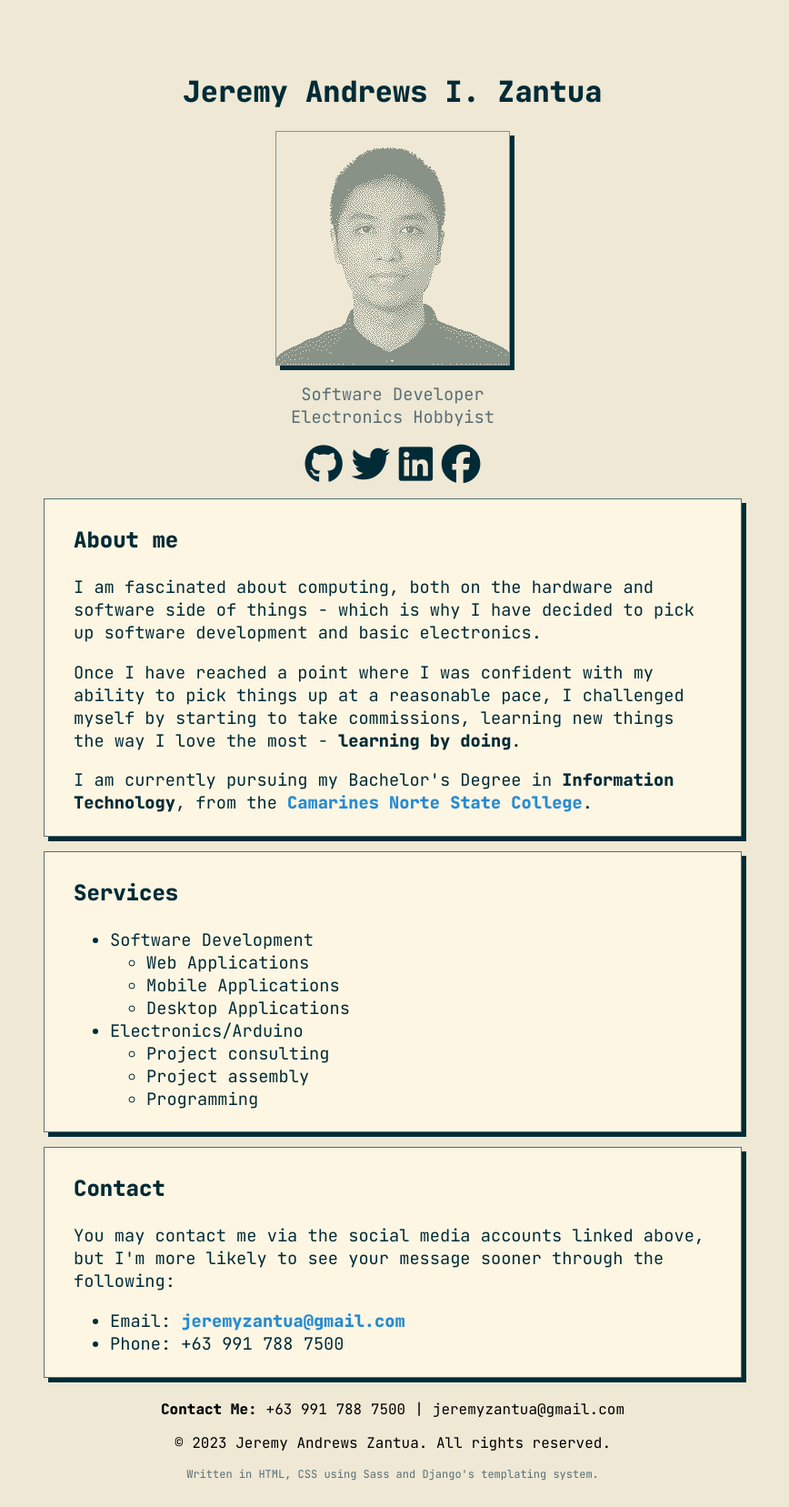
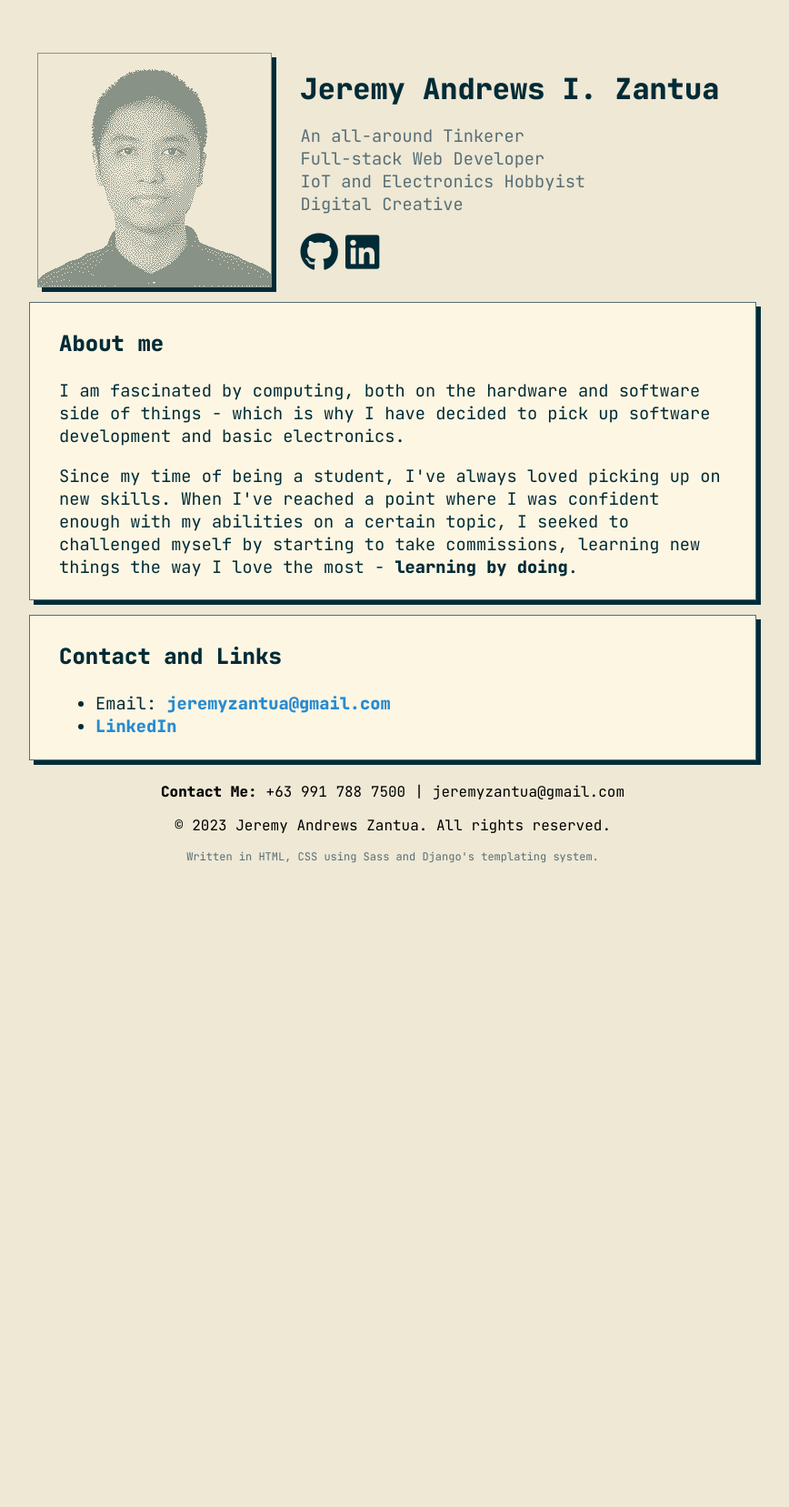
Before and after one commit to Cyphred/personal-website-v1, a Django app: page / in a window 1280 px wide. Shown: the whole page at 91% size, without its empty margins (208-1076 px from the left). After the commit the page ends 949 px from the top, so only its background shows below. Run offline with Django 4.2, Linux system fonts and the light colour scheme; style sheets or scripts are compiled from the project's sources; some libraries are stand-ins or nearby versions.

Commit message:
Restructured front page content

```diff
--- a/personal_website/main/templates/main/index.html
+++ b/personal_website/main/templates/main/index.html
@@ -12,84 +12,52 @@
 {% block content %}
   <div class="top-spacer"></div>
   <header>
+    <img class="avatar" src="/media/avatar-stylized-256.png" />
+
+    <div style='display:flex;flex-direction:column;text-align:left;padding:0 32px 0 32px'>
       <h1 class="name-header">Jeremy Andrews I. Zantua</h1>
-    <img class="avatar" src="/media/avatar-stylized-256.png" />
+
       <p class="roles-header">
-      Software Developer
+        An all-around Tinkerer
         <br />
-      Electronics Hobbyist
+        Full-stack Web Developer
+        <br />
+        IoT and Electronics Hobbyist
+        <br />
+        Digital Creative
       </p>
-    <p class="roles-header"></p>
-  </header>
+
       <div class="social-links">
-    <div>
         <a target="_blank" href="https://github.com/Cyphred">
           <i class="fa-brands fa-github"></i>
         </a>
-      <a target="_blank" href="https://twitter.com/zantuajeremy">
-        <i class="fa-brands fa-twitter"></i>
-      </a>
+
         <a
           target="_blank"
-        href="https://www.linkedin.com/in/jeremy-andrews-zantua-54bb84244/"
+          href="https://www.linkedin.com/in/jeremyzantua/"
         >
           <i class="fa-brands fa-linkedin"></i>
         </a>
-      <a
-        target="_blank"
-        href="https://www.facebook.com/profile.php?id=100071315853199"
-      >
-        <i class="fa-brands fa-facebook"></i>
-      </a>
       </div>
     </div>
+  </header>
   <main>
     <div class="segment-container">
       <h3>About me</h3>
       <p>
-        I am fascinated about computing, both on the hardware and software
+        I am fascinated by computing, both on the hardware and software
         side of things - which is why I have decided to pick up software
         development and basic electronics.
       </p>
       <p>
-        Once I have reached a point where I was confident with my ability
-        to pick things up at a reasonable pace, I challenged myself by
+        Since my time of being a student, I've always loved picking up on new skills. When I've reached a point where I was confident enough with my abilities on a certain topic, I seeked to challenged myself by
         starting to take commissions, learning new things the way I love
         the most - <b>learning by doing</b>.
-      </p>
-      <p>
-        I am currently pursuing my Bachelor's Degree in
-        <b>Information Technology</b>, from the
-        <a target="_blank" href="https://cnsc.edu.ph/">
-          Camarines Norte State College</a
-        >.
       </p>
     </div>
 
     <div class="segment-container">
-      <h3>Services</h3>
-      <ul>
-        <li>Software Development</li>
-        <ul>
-          <li>Web Applications</li>
-          <li>Mobile Applications</li>
-          <li>Desktop Applications</li>
-        </ul>
-        <li>Electronics/Arduino</li>
-        <ul>
-          <li>Project consulting</li>
-          <li>Project assembly</li>
-          <li>Programming</li>
-        </ul>
-      </ul>
-    </div>
-
-    <div class="segment-container">
-      <h3>Contact</h3>
-      <p>
-        You may contact me via the social media accounts linked above, but
-        I'm more likely to see your message sooner through the following:
-      </p>
+      <h3>Contact and Links</h3>
       <ul>
         <li>
           Email:
@@ -97,7 +65,11 @@
             >jeremyzantua@gmail.com</a
           >
         </li>
-        <li>Phone: +63 991 788 7500</li>
+        <li>
+          <a href="https://linkedin.com/in/jeremyzantua" target="_blank" >
+          LinkedIn
+          </a>
+        </li>
       </ul>
     </div>
   </main>
--- a/personal_website/sass/main.scss
+++ b/personal_website/sass/main.scss
@@ -23,6 +23,17 @@ body {
   color: colors.$base0;
 }
 
+header {
+  display: flex;
+  flex-direction: row;
+  gap: 16;
+  .name-header {
+    margin: 0;
+  }
+  align-items: center;
+  justify-content: center;
+}
+
 main {
   text-align: left;
   color: colors.$base03;
@@ -33,7 +44,8 @@ main {
     border: 1px solid colors.$base01;
     padding: 5px 32px;
     box-shadow: 5px 5px colors.$base03;
-    margin: 2vh;
+    margin-top: 2vh;
+    margin-bottom: 2vh;
     background-color: colors.$base3;
     min-width: 500px;
   }
@@ -64,11 +76,13 @@ main {
   a:hover {
     text-decoration: underline;
   }
+}
 
+div {
   .social-links {
     display: flex;
     flex-direction: row;
-    gap: 16;
+    gap: 8px;
   }
 }
 
```
Lines whose indentation alone changed are shown as unchanged.
